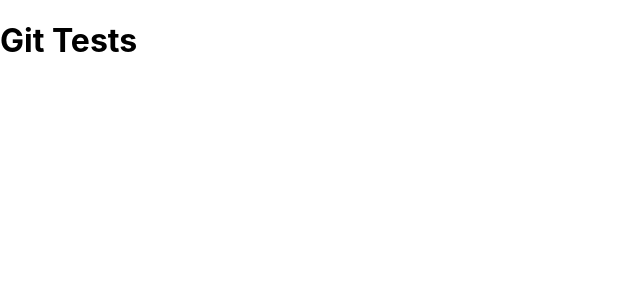
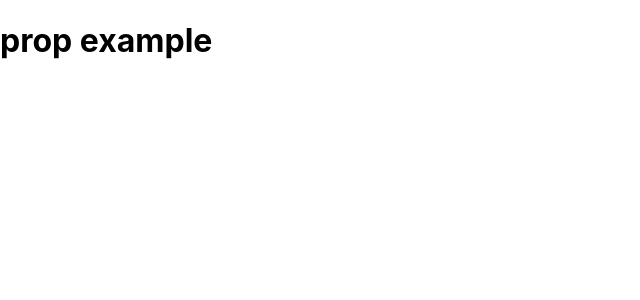
Before and after one commit to Infilong/ReactTraining, a React (Create React App) app: page / in a window 1280 px wide. Shown: the top 300 px of the page, without its empty margins (0-640 px from the left). Built offline with nearby package versions, Linux system fonts and the light colour scheme.

Commit message:
props example

```diff
--- a/src/App.js
+++ b/src/App.js
@@ -1,18 +1,12 @@
-import React from "react";
 import Header from "./components/Header";
-//function App() {
-  // const name = "Brad";
-  // const x = true;
-  // return (
-  //   <div className="container">
-  //     <h1>Hello From React</h1>
-  //     <h2>Hello {x ? name : "No"}</h2>
-  //   </div>
-  // );
-//}
-class App extends React.Component{
-  render() {
-    return <h1>Git Tests</h1>
-  }
+
+const App = () => {
+  return (
+    <div className="container">
+      <Header property1="prop example"/>
+    </div>
+  )
 }
+
+
 export default App;
--- a/src/components/Header.js
+++ b/src/components/Header.js
@@ -1,7 +1,7 @@
-const Header = () => {
+const Header = (para) => {
   return (
     <header>
-      <h1>Task Tracker</h1>
+      <h1>{para.property1}</h1>
     </header>
   );
 };
```
